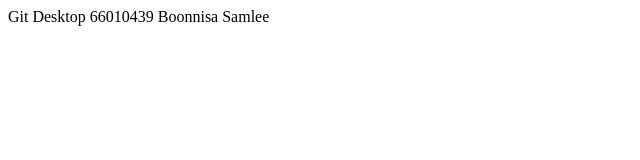
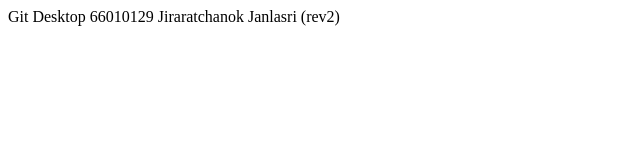
Before and after one commit to satfey/git101, a plain HTML site: page index.html in a window 1280 px wide. Shown: the whole page, without its empty margins (0-640 px from the left). Drawn offline with Linux system fonts and the light colour scheme.

Commit message:
Update index.html
once again edit rev2 & name

```diff
--- a/index.html
+++ b/index.html
@@ -6,6 +6,6 @@
     <title>Document</title>
 </head>
 <body>
-    Git Desktop 66010439 Boonnisa Samlee
+    Git Desktop 66010129 Jiraratchanok Janlasri (rev2)
 </body>
 </html>
```
